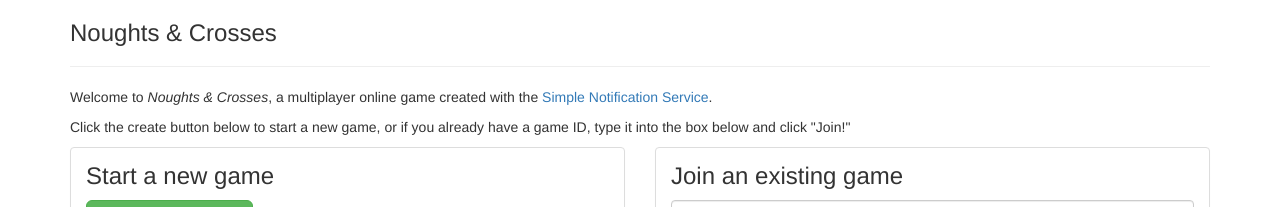
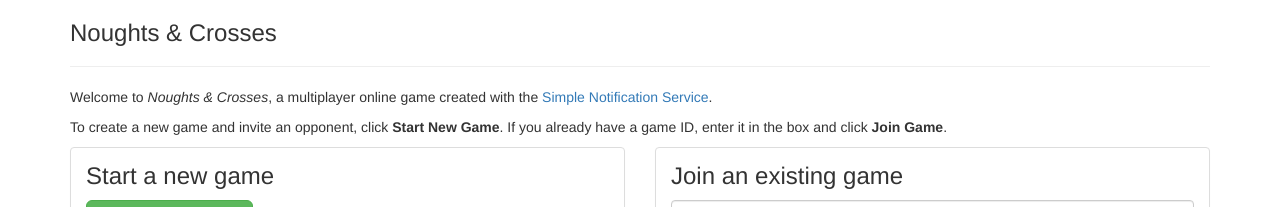
Before and after one commit to ibm-cds-labs/sns-naughts-crosses, a website: page public/index.html in a window 1280 px wide. Shown: the top 207 px of the page. Drawn offline with Linux system fonts and the light colour scheme.

Commit message:
text changes

```diff
--- a/public/index.html
+++ b/public/index.html
@@ -33,7 +33,7 @@
         <div class="col-lg-12">
           <p>Welcome to <em>Noughts &amp; Crosses</em>, a multiplayer online game created with the <a href="https://github.com/ibm-cds-labs/simple-notification-service" target="_blank">Simple Notification Service</a>.</p>
 
-          <p>Click the create button below to start a new game, or if you already have a game ID,  type it into the box below and click &quot;Join!&quot;</p>
+          <p>To create a new game and invite an opponent, click <strong>Start New Game</strong>. If you already have a game ID, enter it in the box and click <strong>Join Game</strong>.</p>
         </div>
 
       </div>
```
